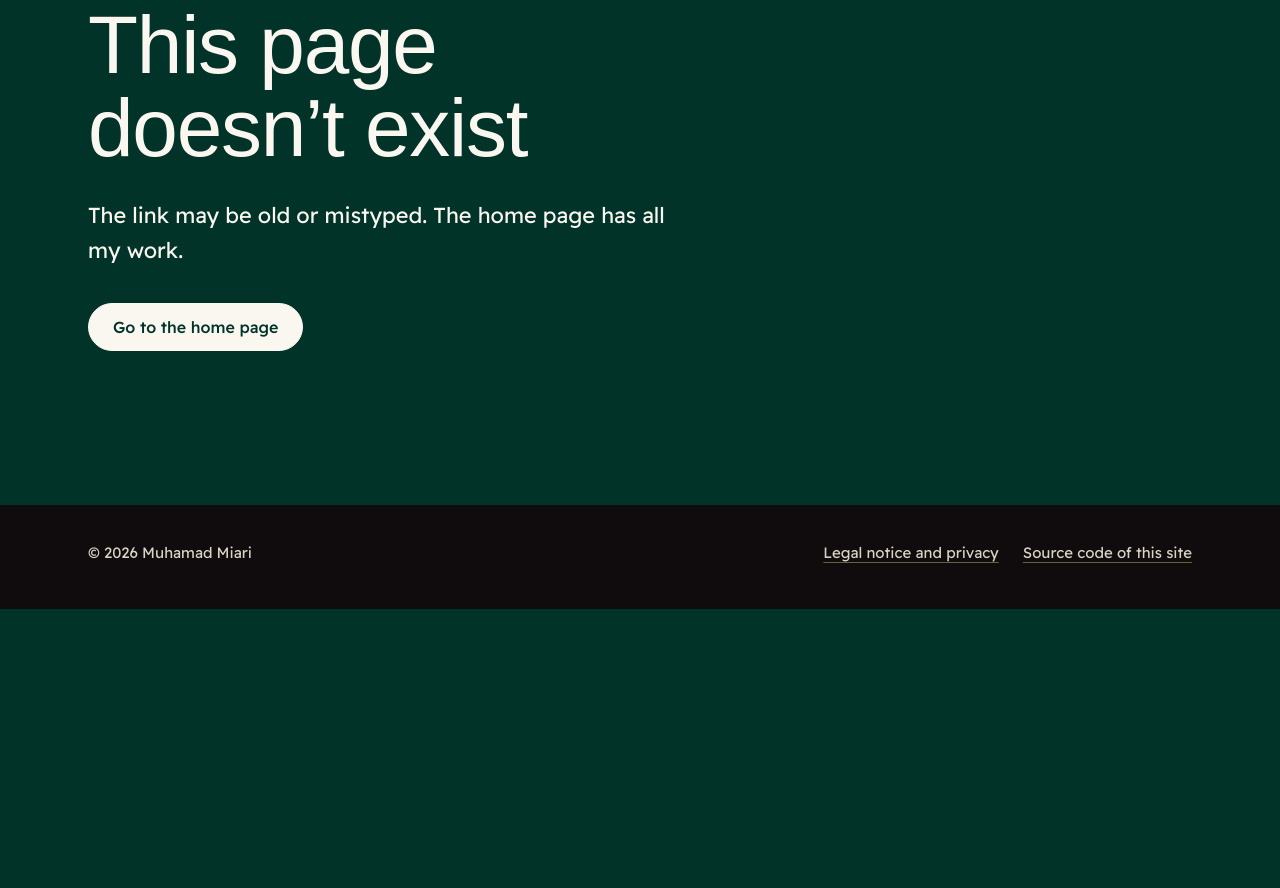
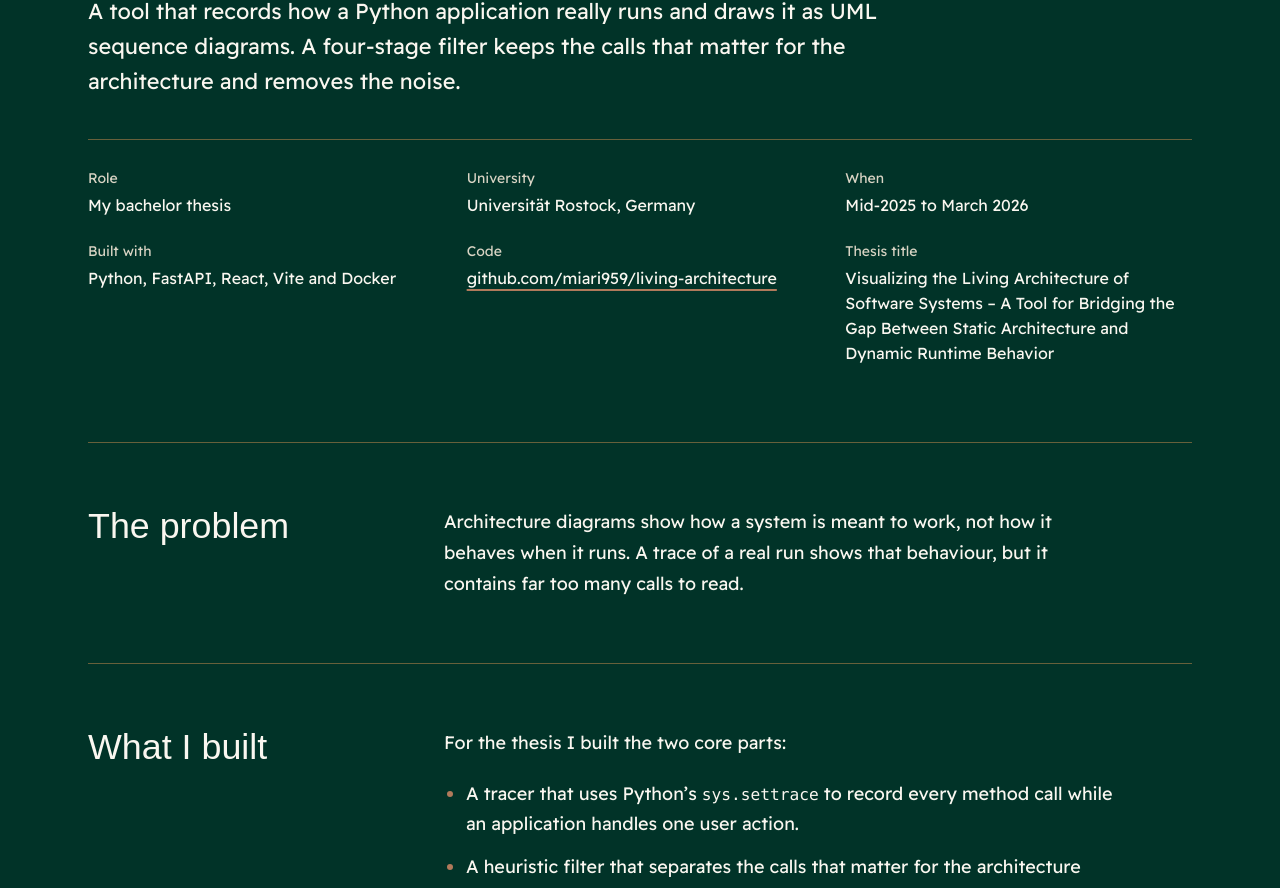
Before and after one commit to miari959/portfolio, a Next.js app: page /projects/living-architecture in a window 1280 px wide. Before the commit this address had no page. Shown: the part 251-1139 px from the top of the page. Before the commit the page ends 860 px from the top, so only its background shows below. Built offline with nearby package versions, Linux system fonts and the light colour scheme; a web font is replaced by a local one.

Commit message:
Add the Living Architecture case study

```diff
--- /dev/null
+++ b/src/app/projects/living-architecture/page.tsx
@@ -0,0 +1,133 @@
+import { CaseStudy, CaseStudySection, caseStudyMetadata } from "@/components/CaseStudy";
+import { FlowDiagram } from "@/components/FlowDiagram";
+
+export const metadata = caseStudyMetadata("living-architecture");
+
+const facts = [
+  { label: "Role", value: "My bachelor thesis" },
+  { label: "University", value: "Universität Rostock, Germany" },
+  { label: "When", value: "Mid-2025 to March 2026" },
+  { label: "Built with", value: "Python, FastAPI, React, Vite and Docker" },
+  {
+    label: "Code",
+    value: (
+      <a href="https://github.com/miari959/living-architecture">
+        github.com/miari959/living-architecture
+      </a>
+    ),
+  },
+  {
+    label: "Thesis title",
+    value:
+      "Visualizing the Living Architecture of Software Systems – A Tool for Bridging the Gap Between Static Architecture and Dynamic Runtime Behavior",
+  },
+];
+
+const pipeline = [
+  { text: "A running Python application" },
+  {
+    title: "Tracer",
+    text: (
+      <>
+        <code>sys.settrace</code> records method calls
+      </>
+    ),
+  },
+  { text: "Raw call trace" },
+  { title: "Four-stage filter", text: "framework code, call depth, boundaries, layers", dark: true },
+  { title: "UML sequence diagram", text: "React interface, FastAPI backend" },
+];
+
+export default function LivingArchitectureCaseStudy() {
+  return (
+    <CaseStudy
+      slug="living-architecture"
+      facts={facts}
+      intro="A tool that records how a Python application really runs and draws it as UML sequence diagrams. A four-stage filter keeps the calls that matter for the architecture and removes the noise."
+    >
+      <CaseStudySection id="problem" title="The problem">
+        <p>
+          Architecture diagrams show how a system is meant to work, not how it behaves when it
+          runs. A trace of a real run shows that behaviour, but it contains far too many calls to
+          read.
+        </p>
+      </CaseStudySection>
+
+      <CaseStudySection id="built" title="What I built">
+        <p>For the thesis I built the two core parts:</p>
+        <ul>
+          <li>
+            A tracer that uses Python’s <code>sys.settrace</code> to record every method call while
+            an application handles one user action.
+          </li>
+          <li>
+            A heuristic filter that separates the calls that matter for the architecture from
+            execution noise.
+          </li>
+        </ul>
+        <p>The filter works in four stages, one after another:</p>
+        <ol>
+          <li>
+            It removes library and framework code, and small helper functions that many places
+            call but that call almost nothing themselves (high fan-in, low fan-out).
+          </li>
+          <li>It cuts deep technical detail with a depth limit that it computes from each trace.</li>
+          <li>
+            It keeps only the calls that cross a class or file boundary. This stage had the biggest
+            effect.
+          </li>
+          <li>It labels each remaining call with the architectural layer it belongs to.</li>
+        </ol>
+        <p>
+          After the thesis I added a web interface: a FastAPI backend and a React and Vite
+          frontend, where you switch each filter stage on and off and watch the sequence diagram
+          change. The tracing and filtering code from the thesis stayed unchanged. A multi-stage
+          Docker build packages all of it.
+        </p>
+        <FlowDiagram
+          steps={pipeline}
+          caption="From a running application to a sequence diagram. The dark box is the filter that decides which calls to keep."
+        />
+      </CaseStudySection>
+
+      <CaseStudySection id="hardest" title="The hardest part">
+        <p>
+          Python’s <code>sys.settrace</code> is process-global: it applies to the whole Python
+          process, so two traces running at the same time would interfere with each other. I added
+          an in-process lock, so only one trace runs at a time.
+        </p>
+      </CaseStudySection>
+
+      <CaseStudySection id="result" title="The result">
+        <p>
+          I ran the tool on 8 Python applications and measured the filter in detail on three of
+          them: a small console application, a Django application and Home Assistant. First I
+          labelled every recorded event by hand as either architecturally significant or noise.
+          Then I scored each filter stage against those labels.
+        </p>
+        <p>
+          On all three applications, the filter cut the recorded data by 87 to 98% without
+          removing a single significant interaction.
+        </p>
+        <p>The evaluation has limits:</p>
+        <ul>
+          <li>The Django result comes from a sample of 500 of its more than 40,000 recorded events.</li>
+          <li>The fourth stage, which labels the layers, wasn’t scored the same way as the others.</li>
+          <li>There was no study with real users.</li>
+          <li>
+            In deep frameworks such as Flask and Django, the depth limit also removes some of the
+            application’s own code.
+          </li>
+        </ul>
+      </CaseStudySection>
+
+      <CaseStudySection id="learned" title="What I learned">
+        <p>
+          Next time, I’d count the call depth only across the application’s own code and skip the
+          framework’s layers. In deep frameworks like Flask and Django, that would keep the
+          application calls that the depth limit removes today.
+        </p>
+      </CaseStudySection>
+    </CaseStudy>
+  );
+}
--- a/src/components/CaseStudy.module.css
+++ b/src/components/CaseStudy.module.css
@@ -82,6 +82,26 @@
   line-height: 1.4;
   font-weight: 600;
 }
+/* Lists in the text, with Clay bullets and numbers */
+.body > ul,
+.body > ol {
+  margin: 0;
+  padding-left: 22px;
+  display: flex;
+  flex-direction: column;
+  gap: 12px;
+}
+
+.body > ul li::marker,
+.body > ol li::marker {
+  color: var(--color-clay);
+}
+
+/* Code names such as sys.settrace */
+.body code {
+  font-family: ui-monospace, SFMono-Regular, Menlo, Consolas, monospace;
+  font-size: 0.9em;
+}
 
 /* Links to the previous and next case study */
 .more {
--- a/src/components/CaseStudy.tsx
+++ b/src/components/CaseStudy.tsx
@@ -7,7 +7,7 @@ import styles from "./CaseStudy.module.css";
 
 type Fact = {
   label: string;
-  value: string;
+  value: ReactNode;
 };
 
 type CaseStudyProps = {
--- /dev/null
+++ b/src/components/FlowDiagram.module.css
@@ -0,0 +1,76 @@
+/* The Bone panel itself comes from .bone-panel in globals.css */
+.panel {
+  padding: 32px 24px 24px;
+  display: flex;
+  flex-direction: column;
+  align-items: center;
+  gap: 20px;
+}
+
+.flow {
+  width: 100%;
+  max-width: 296px;
+  margin: 0;
+  padding: 0;
+  list-style: none;
+  display: flex;
+  flex-direction: column;
+  gap: 48px;
+}
+
+.box {
+  position: relative;
+  min-height: 56px;
+  padding: 14px 16px;
+  display: flex;
+  flex-direction: column;
+  align-items: center;
+  justify-content: center;
+  text-align: center;
+  border: 1px solid var(--color-olive);
+  border-radius: 10px;
+  font-size: 14px;
+  line-height: 1.45;
+}
+
+/* The box the diagram is about */
+.dark {
+  border-color: var(--color-forest);
+  background: var(--color-forest);
+  color: var(--color-bone);
+}
+
+.title {
+  font-weight: 600;
+}
+
+/* The arrow down to the next box: a line and a small triangle */
+.box:not(:last-child)::after {
+  content: "";
+  position: absolute;
+  top: 100%;
+  left: 50%;
+  width: 2px;
+  height: 40px;
+  background: var(--color-olive);
+  transform: translateX(-50%);
+}
+
+.box:not(:last-child)::before {
+  content: "";
+  position: absolute;
+  top: calc(100% + 38px);
+  left: 50%;
+  border-top: 9px solid var(--color-olive);
+  border-left: 6px solid transparent;
+  border-right: 6px solid transparent;
+  transform: translateX(-50%);
+}
+
+.caption {
+  max-width: 360px;
+  font-size: 15px;
+  line-height: 1.5;
+  color: var(--color-graphite);
+  text-align: center;
+}
--- /dev/null
+++ b/src/components/FlowDiagram.tsx
@@ -0,0 +1,30 @@
+import type { ReactNode } from "react";
+import styles from "./FlowDiagram.module.css";
+
+type FlowStep = {
+  title?: string;
+  text: ReactNode;
+  dark?: boolean;
+};
+
+type FlowDiagramProps = {
+  steps: FlowStep[];
+  caption: string;
+};
+
+// Boxes from top to bottom, joined by arrows. Screen readers read it as a numbered list.
+export function FlowDiagram({ steps, caption }: FlowDiagramProps) {
+  return (
+    <figure className={`bone-panel ${styles.panel}`}>
+      <ol className={styles.flow}>
+        {steps.map((step, index) => (
+          <li key={index} className={step.dark ? `${styles.box} ${styles.dark}` : styles.box}>
+            {step.title && <strong className={styles.title}>{step.title}</strong>}
+            <span>{step.text}</span>
+          </li>
+        ))}
+      </ol>
+      <figcaption className={styles.caption}>{caption}</figcaption>
+    </figure>
+  );
+}
```
